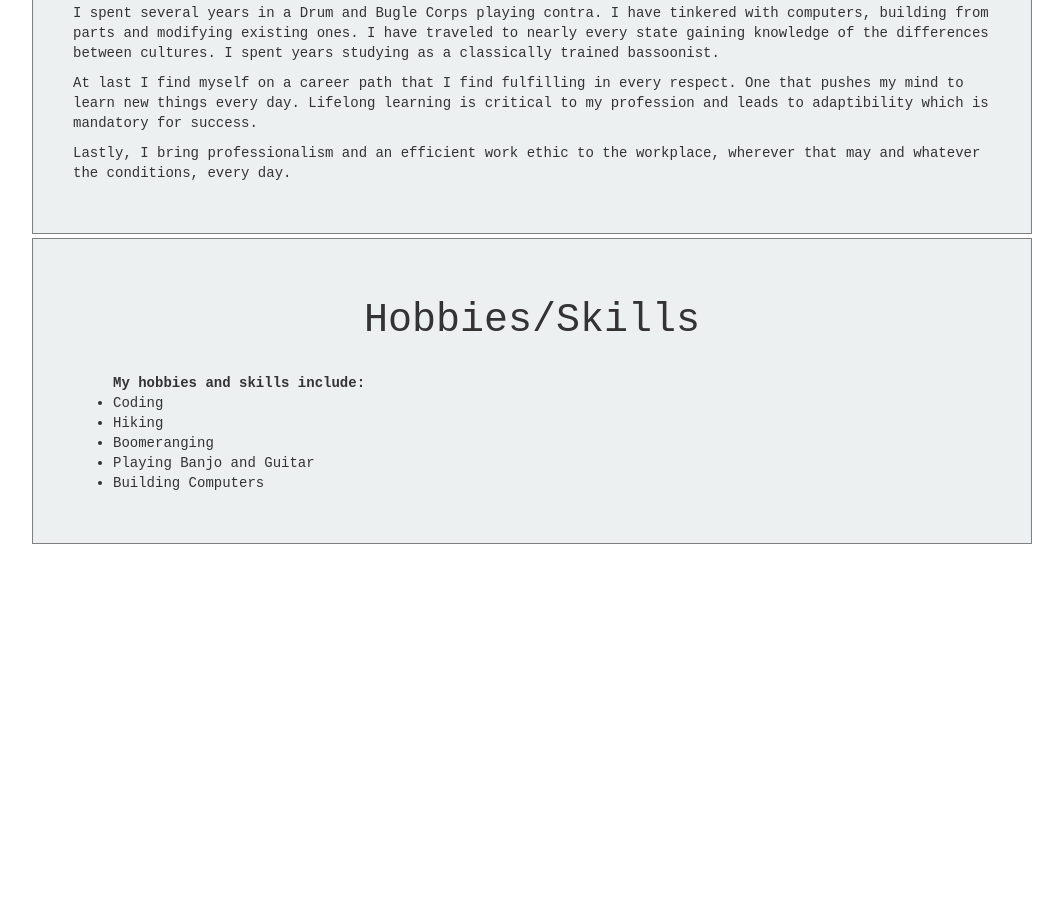
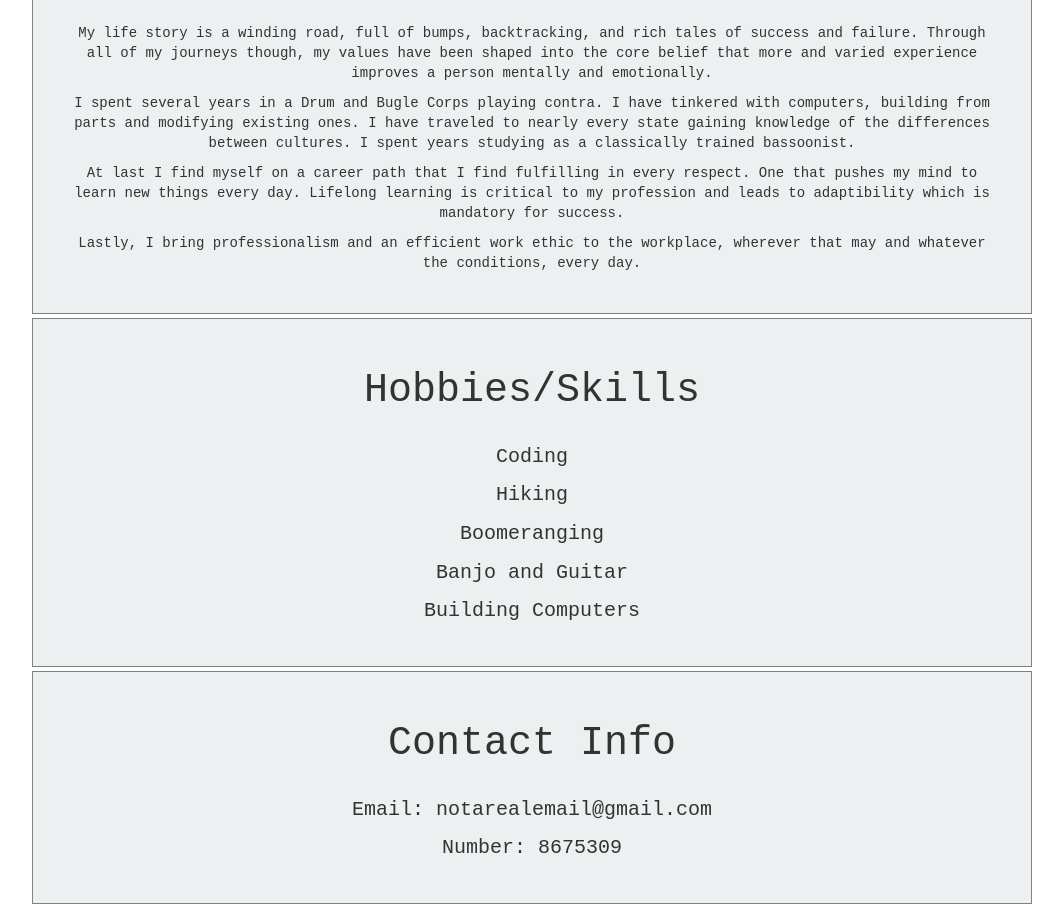
Before and after one commit to dowjohn/portfolio-site, a plain HTML site: page about-me.html in a window 1280 px wide. Shown: the part 598-1502 px from the top of the page, without its empty margins (23-1086 px from the left). Before the commit the page ends 1142 px from the top, so only its background shows below. Drawn offline with nearby package versions, Linux system fonts and the light colour scheme.

Commit message:
updated photos and css

```diff
--- a/about-me.html
+++ b/about-me.html
@@ -6,7 +6,7 @@
         <meta name="viewport" content="width=device-width, initial-scale=1">
         <link href="css/bootstrap/css/bootstrap.min.css" rel="stylesheet" media="screen">
         <link href="css/styles.css" rel="stylesheet" type="text/css">
-        <title>Innovator!</title>
+        <title>Educated!</title>
     </head>
     <body>
         <div role="navigation">
@@ -24,7 +24,6 @@
                         <ul class="nav navbar-nav nav-tabs">
                         <li><a href="about-me.html">About Me</a></li>
                         <li><a href="project-history.html">Project History</a></li>
-                        <li><a href="contact-info.html">Contact Info</a></li>
                       </ul>
                     </div>
                 </div>
@@ -34,6 +33,7 @@
             <div id="color">
                 <div class="jumbotron">
                     <h1>John Dow<h1>
+                    <img src="images/self.jpg" alt="Picture of John Dow">
                     <p><em>About Me</em></p>
                 </div>
             </div>
@@ -52,16 +52,25 @@
         </div>
         <div class="container">
             <div class="row">
-                <div class="col-xs-12">
+                <div class="col-xs-12 contact">
                     <h3>Hobbies/Skills</h3>
                     <br>
-                    <ul><strong>My hobbies and skills include:</strong>
-                        <li>Coding</li>
-                        <li>Hiking</li>
-                        <li>Boomeranging</li>
-                        <li>Playing Banjo and Guitar</li>
-                        <li>Building Computers</li>
+                        <p>Coding</p>
+                        <p>Hiking</p>
+                        <p>Boomeranging</p>
+                        <p>Banjo and Guitar</p>
+                        <p>Building Computers</p>
                     </ul>
+                </div>
+            </div>
+        </div>
+        <div class="container">
+            <div class="row">
+                <div class="col-xs-12 contact">
+                    <h3>Contact Info</h3>
+                    <br>
+                    <p>Email: notarealemail@gmail.com</p>
+                    <p>Number: 8675309</p>
                 </div>
             </div>
         </div>
--- a/css/styles.css
+++ b/css/styles.css
@@ -4,7 +4,6 @@
 }
 
 #color {
-    color: #34495e;
     text-align: center;
 }
 
@@ -34,6 +33,7 @@ h3 {
 body {
     float: center;
     font-family: monospace;
+    text-align: center;
 }
 
 ol {
@@ -42,7 +42,7 @@ ol {
 }
 
 .col-xs-12 {
-    padding: 40px;
+    padding: 30px;
     border: 1px solid gray;
     max-width: 1000px;
     background-color: #ecf0f1;
@@ -57,3 +57,18 @@ ol {
     margin-top: 4px;
     margin-right: 4px;
 }
+
+.contact p {
+    font-size: 15pt;
+    text-align: center;
+}
+
+.contact ul {
+    text-align: center;
+    list-style: none;
+}
+
+.contact img {
+    height: 200px;
+    width 80px;
+}
```
Also changed, not shown: index.html (+1 -2 lines), project-history.html (+15 -19 lines), contact-info.html (deleted), images/self.jpg (added).
